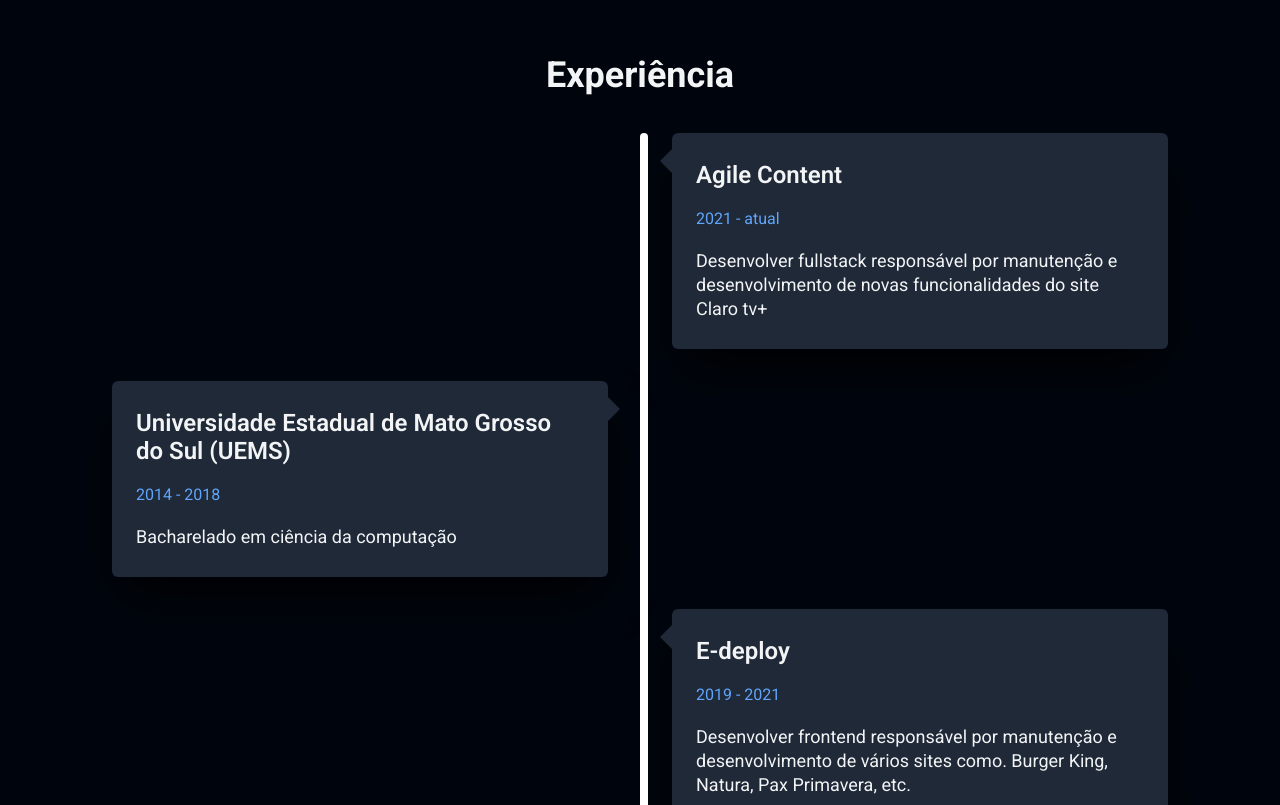
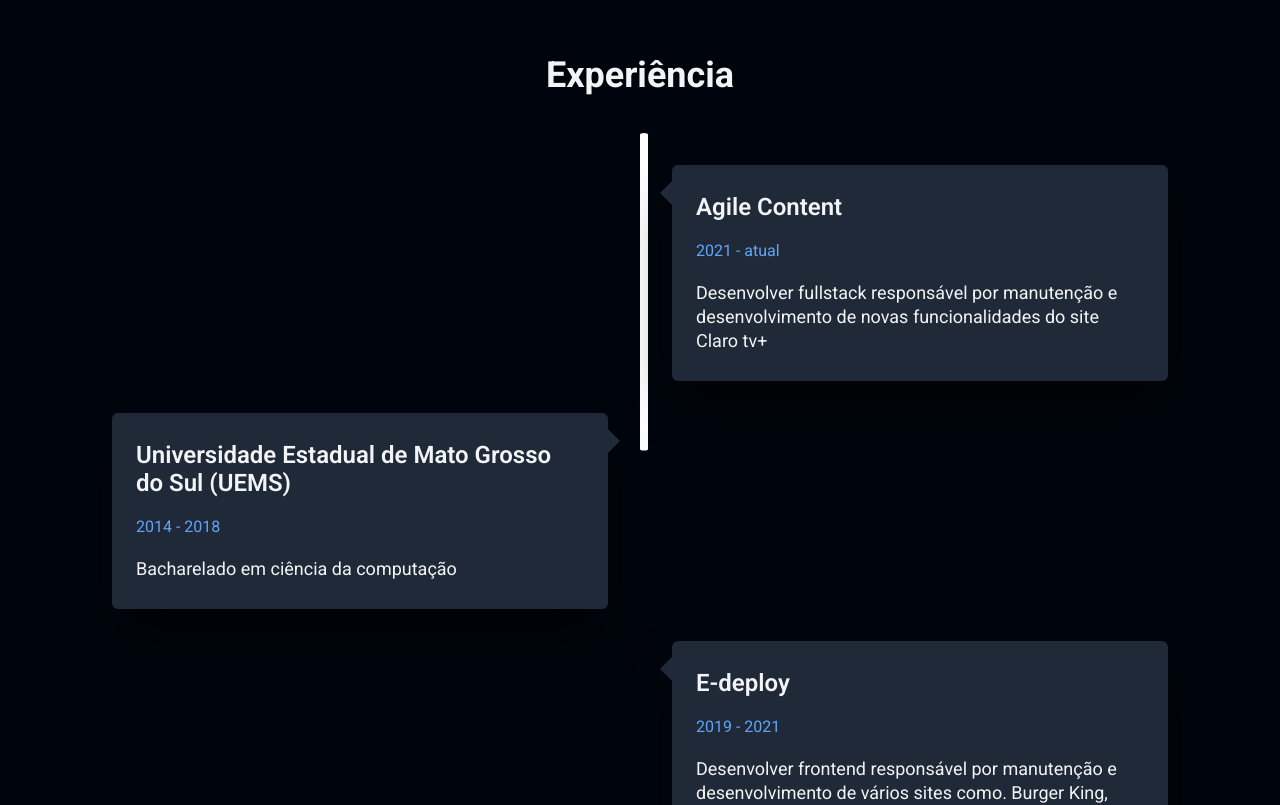
Before and after one commit to BrunoYTanaka/vitets-my-site, a React (Vite) app: page / in a window 1280 px wide. Shown: the part 1720-2525 px from the top of the page. Built offline with nearby package versions, Linux system fonts and the light colour scheme.

Commit message:
feat: Progressão do timeline bar

```diff
--- a/package.json
+++ b/package.json
@@ -19,7 +19,7 @@
   "dependencies": {
     "@radix-ui/react-dialog": "^1.0.2",
     "classnames": "^2.3.2",
-    "framer-motion": "^9.1.1",
+    "framer-motion": "^10.12.17",
     "install": "^0.13.0",
     "npm": "^9.6.0",
     "react": "^18.2.0",
--- a/src/components/Sections/Experiences.tsx
+++ b/src/components/Sections/Experiences.tsx
@@ -1,6 +1,8 @@
+import { useRef } from 'react'
 import { Card } from 'components/Card'
 import { Section } from 'components/Section'
 import cn from 'classnames'
+import { motion, useScroll } from 'framer-motion'
 
 function Experiences() {
   const experiences = [
@@ -26,16 +28,23 @@
     }
   ]
 
+  const timelineRef = useRef(null)
+  const { scrollYProgress } = useScroll({
+    target: timelineRef,
+    offset: ['start end', 'center start']
+  })
+
   return (
     <Section className="flex flex-col items-center py-12" id="experiences">
       <h4 className="mb-12 text-4xl font-bold leading-5">Experiência</h4>
-      <div
-        className={cn(
-          'relative w-full block space-y-8',
-          'after:absolute after:inset-0 after:h-full after:w-2 after:rounded-lg after:bg-white after:content-[""]',
-          'after:left-4 md:after:left-[50%]'
-        )}
-      >
+      <div className={cn('relative w-full block space-y-8')} ref={timelineRef}>
+        <motion.div
+          style={{ scaleY: scrollYProgress }}
+          className={cn(
+            'absolute inset-0 h-full w-2 rounded-lg bg-white origin-top',
+            'left-4 md:left-[50%]'
+          )}
+        />
         {experiences.map((experience) => {
           const isCardOnLeft = experience.id % 2 === 0
           return (
```
Also changed, not shown: 1 other file (tests, documents, lock files or other folders).
